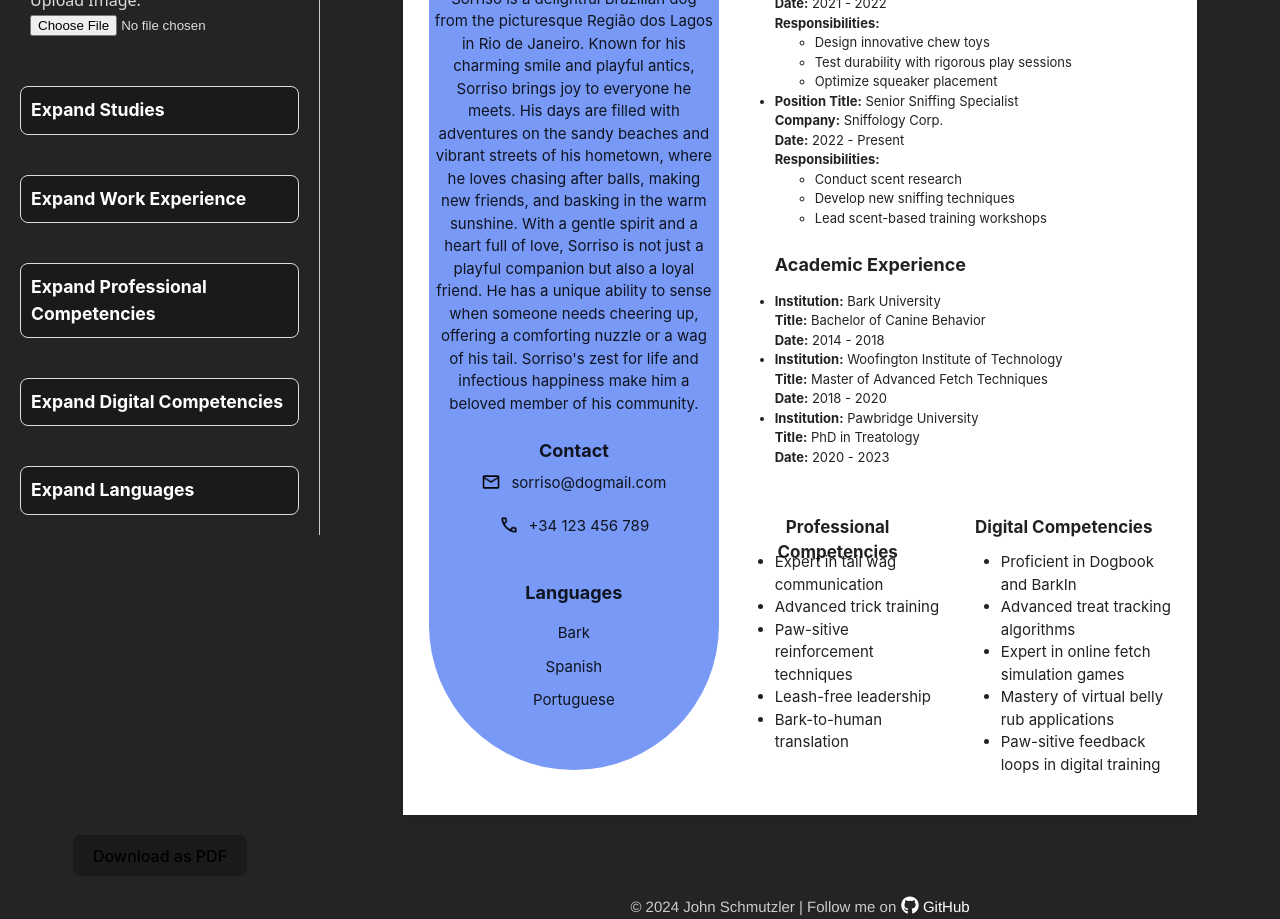
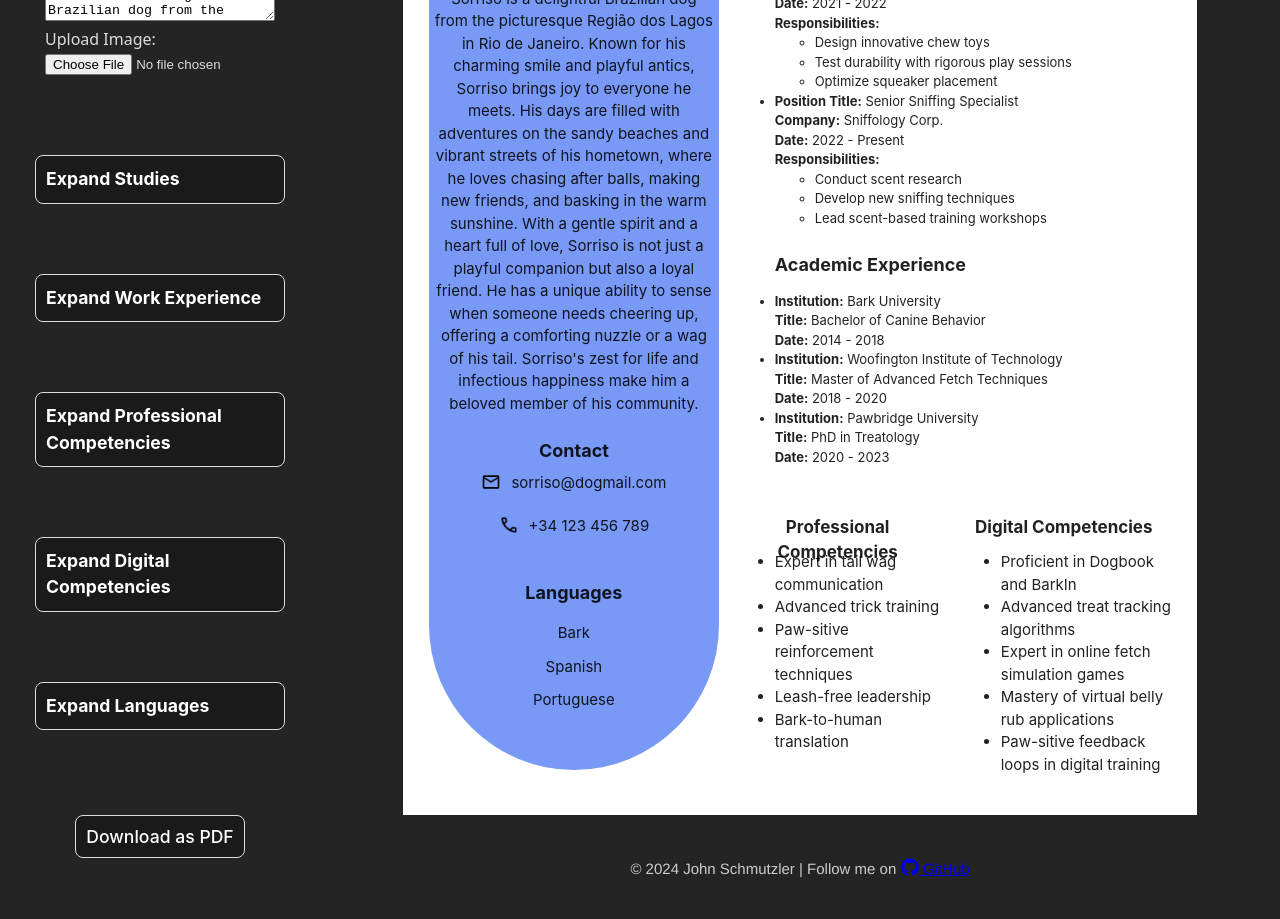
Before and after one commit to joviscab/cv-app, a React (Vite) app: page / in a window 1280 px wide. Shown: the part 300-1219 px from the top of the page. After the commit the page ends 1180 px from the top, so only its background shows below. Built offline with nearby package versions, Linux system fonts and the light colour scheme.

Commit message:
fix expandable menu section style

```diff
--- a/src/App.jsx
+++ b/src/App.jsx
@@ -88,7 +88,7 @@ function App() {
         <Curriculum data={curriculumData} />
       </div>
       <div className="download-pdf-button">
-        <DownloadButton onClick={handlePrint} className="download-pdf-button">
+        <DownloadButton onClick={handlePrint} className="download-button">
           Download as PDF
         </DownloadButton>
       </div>
--- a/src/styles/App.css
+++ b/src/styles/App.css
@@ -21,11 +21,6 @@
   padding: 0;
 }
 
-a {
-  font-weight: 500;
-  color: #ffffff;
-  text-decoration: inherit;
-}
 a:hover {
   color: #6369dc;
 }
@@ -80,13 +75,13 @@ button:focus-visible {
 }
 
 .form-section {
-  padding: 20px;
-  border-right: 1px solid #ccc;
+  padding: 35px;
   box-sizing: border-box;
 }
 
 .form-section {
   color: #ddd;
+  padding: 20;
 }
 
 .expandable-header {
@@ -156,7 +151,6 @@ button:focus-visible {
   margin: 0 auto;
   box-shadow: 0 0 10px rgba(0, 0, 0, 0.1);
   background: white;
-  overflow: hidden;
   display: grid;
   grid-template-columns: 40% 30% 30%;
   grid-template-rows: repeat(50, 2%);
@@ -186,7 +180,6 @@ button:focus-visible {
   border-radius: 50%;
   padding: 20px;
   margin: 0 auto;
-  overflow: hidden;
 }
 
 .aboutCV {
@@ -334,16 +327,29 @@ button:focus-visible {
   padding-left: 50px;
 }
 
+.download-button {
+  display: flex;
+  justify-content: center;
+  grid-column: 1 / 2;
+  grid-row: 2 / 3;
+  margin: 0;
+  cursor: pointer;
+  font-size: 1.1em;
+  color: #ffffff;
+  padding: 10px;
+  background-color: #1a1a1a;
+  border: 1px solid #ddd;
+  transition: background-color 0.3s ease;
+  border-radius: 8px;
+  transition: border-color 0.25s;
+}
+
 .download-pdf-button {
   display: flex;
   justify-content: center;
-  margin: 10px;
-  grid-column: 1 / 2;
-  grid-row: 2 / 3;
 }
 
 footer {
-  margin-top: 20px;
   grid-column: 2 / 3;
   grid-row: 3 / 4;
 }
@@ -358,7 +364,7 @@ footer > p {
   margin: 0;
   color: #ccc;
   font-family: Avenir, Helvetica, Arial, sans-serif;
-  font-weight: 300;
+  font-weight: 200;
 }
 
 .page-title {
```
